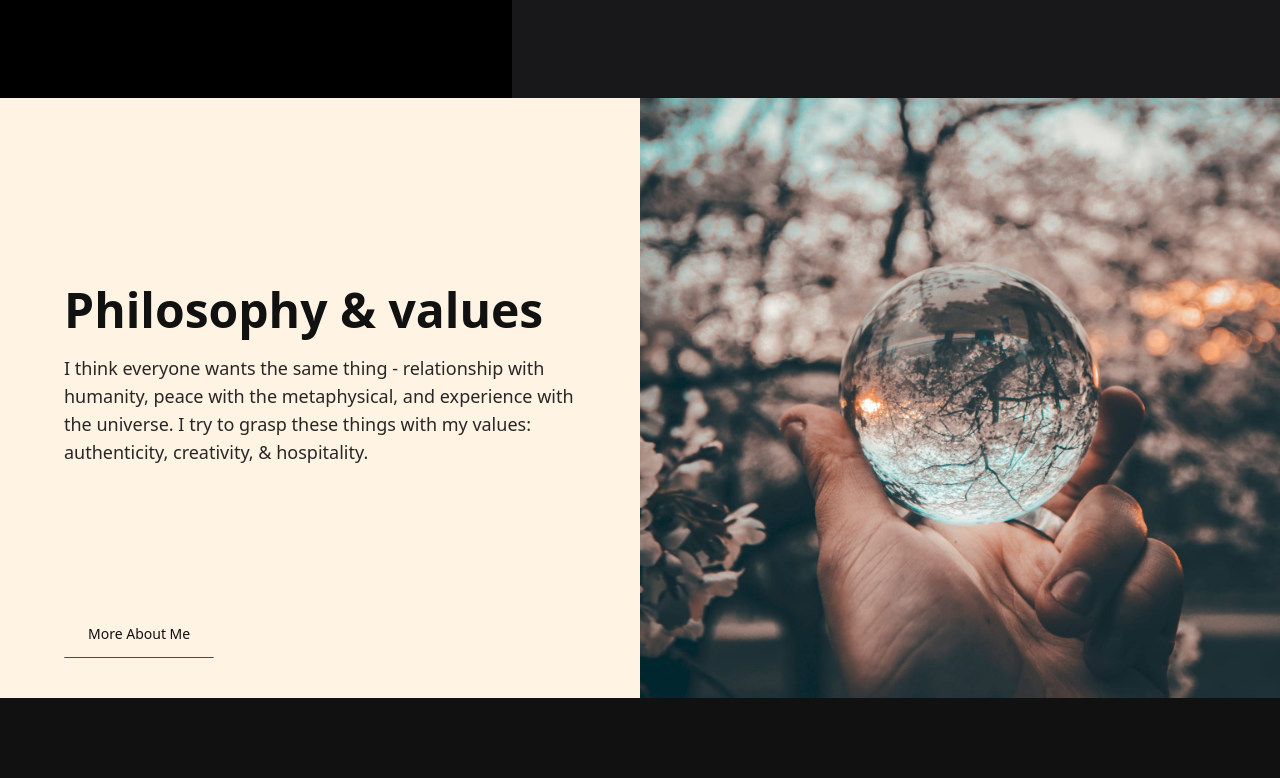
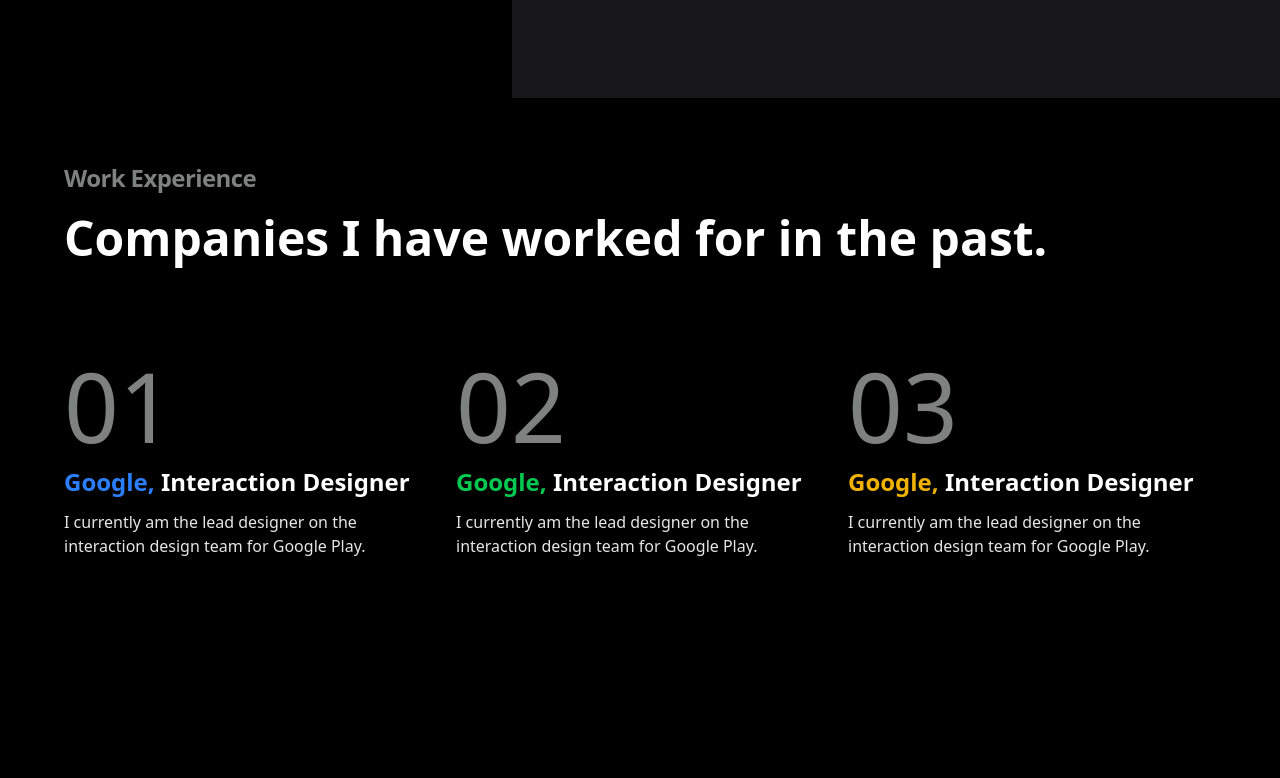
Before and after one commit to hirokr/BlogFolio, a Next.js app: page / in a window 1280 px wide. Shown: the part 702-1480 px from the top of the page. Built offline with nearby package versions, Linux system fonts and the light colour scheme.

Commit message:
feat: add Experience component and integrate it into Home page

```diff
--- a/src/app/blogs/page.tsx
+++ b/src/app/blogs/page.tsx
@@ -1,4 +1,3 @@
-import React from 'react';
 
 const Blogs = async () => {
   return <main className="min-h-screen"></main>;
--- a/src/app/layout.tsx
+++ b/src/app/layout.tsx
@@ -24,8 +24,8 @@ const cutiveMono = Cutive_Mono({
 });
 
 export const metadata: Metadata = {
-  title: 'Create Next App',
-  description: 'Generated by create next app',
+  title: 'Ankita Dey',
+  description: 'Portfolio of Ankita Dey - Software Developer specializing in web development, showcasing projects, skills, and experience.',
 };
 
 export default function RootLayout({
--- a/src/app/page.tsx
+++ b/src/app/page.tsx
@@ -1,11 +1,13 @@
 import AboutMe from '@/components/AboutMe';
 import Contact from '@/components/Contact';
+import Experience from '@/components/Experience';
 import Hero from '@/components/Hero';
 
 export default function Home() {
   return (
     <main className="min-h-screen">
       <Hero />
+      <Experience />
       <AboutMe />
       <Contact />
     </main>
--- a/src/components/Experience.tsx
+++ b/src/components/Experience.tsx
@@ -0,0 +1,73 @@
+'use client';
+
+import { experienceData, ExperienceDataProps } from '@/constants';
+import { useGSAP } from '@gsap/react';
+import gsap from 'gsap';
+import { useRef } from 'react';
+
+const colorClasses = [
+  'text-blue-500',
+  'text-green-500',
+  'text-yellow-500',
+  'text-purple-500',
+];
+
+const Experience = () => {
+  const containerRef = useRef<HTMLDivElement>(null);
+
+  useGSAP(
+    () => {
+      const experiences =
+        containerRef.current?.querySelectorAll('.experience-item');
+
+      if (experiences) {
+        gsap.fromTo(
+          experiences,
+          {
+            x: -100,
+            opacity: 0,
+          },
+          {
+            x: 0,
+            opacity: 1,
+            duration: 1,
+            stagger: 0.2,
+            ease: 'power3.out',
+          }
+        );
+      }
+    },
+    { scope: containerRef }
+  );
+
+  return (
+    <section className="container min-h-[60vh] w-full min-w-full bg-black py-16 lg:h-[90vh]">
+      <h3 className="text-foreground/50 text-2xl font-semibold tracking-tight">
+        Work Experience
+      </h3>
+      <h2 className="my-5 text-4xl font-semibold lg:text-5xl">
+        Companies I have worked for in the past.
+      </h2>
+      <div
+        ref={containerRef}
+        className="flex flex-col gap-6 md:flex-row lg:mt-20"
+      >
+        {/* Map through experienceData and render each experience */}
+        {experienceData.map((experience: ExperienceDataProps, index) => (
+          <div key={index} className="experience-item py-4">
+            <h2 className="text-foreground/50 mb-3 text-8xl">0{index + 1}</h2>
+            <h2 className="mb-3 text-2xl font-semibold">
+              <span className={colorClasses[index % colorClasses.length]}>
+                {experience.company},{' '}
+              </span>
+              {experience.position}
+            </h2>
+            <p className="text-foreground/90">{experience.description}</p>
+          </div>
+        ))}
+      </div>
+    </section>
+  );
+};
+
+export default Experience;
--- a/src/components/Hero.tsx
+++ b/src/components/Hero.tsx
@@ -61,8 +61,8 @@ export default function Hero() {
 
       {/* Text */}
       <div
+        className="bg-sidebar space-y-4 p-10 lg:-ml-40 lg:bg-transparent"
         ref={textRef}
-        className="bg-sidebar space-y-4 p-10 lg:-ml-40 lg:bg-transparent"
       >
         <h1 className="font-serif text-4xl font-bold capitalize lg:text-6xl">
           I'm Robin Will. A Product Designer <br />
--- a/src/constants/index.tsx
+++ b/src/constants/index.tsx
@@ -5,6 +5,12 @@ export type SocialLink = {
   name: string;
   url: string;
   icon: IconType;
+};
+
+export type ExperienceDataProps = {
+  company: string;
+  position: string;
+  description: string;
 };
 
 export const socialLinks: SocialLink[] = [
@@ -18,3 +24,24 @@ export const pages: { name: string; url: string }[] = [
   { name: 'Projects', url: '#' },
   { name: 'Contact', url: '#' },
 ];
+
+export const experienceData: ExperienceDataProps[] = [
+  {
+    company: 'Google',
+    position: 'Interaction Designer',
+    description:
+      'I currently am the lead designer on the interaction design team for Google Play.',
+  },
+  {
+    company: 'Google',
+    position: 'Interaction Designer',
+    description:
+      'I currently am the lead designer on the interaction design team for Google Play.',
+  },
+  {
+    company: 'Google',
+    position: 'Interaction Designer',
+    description:
+      'I currently am the lead designer on the interaction design team for Google Play.',
+  },
+];
```
